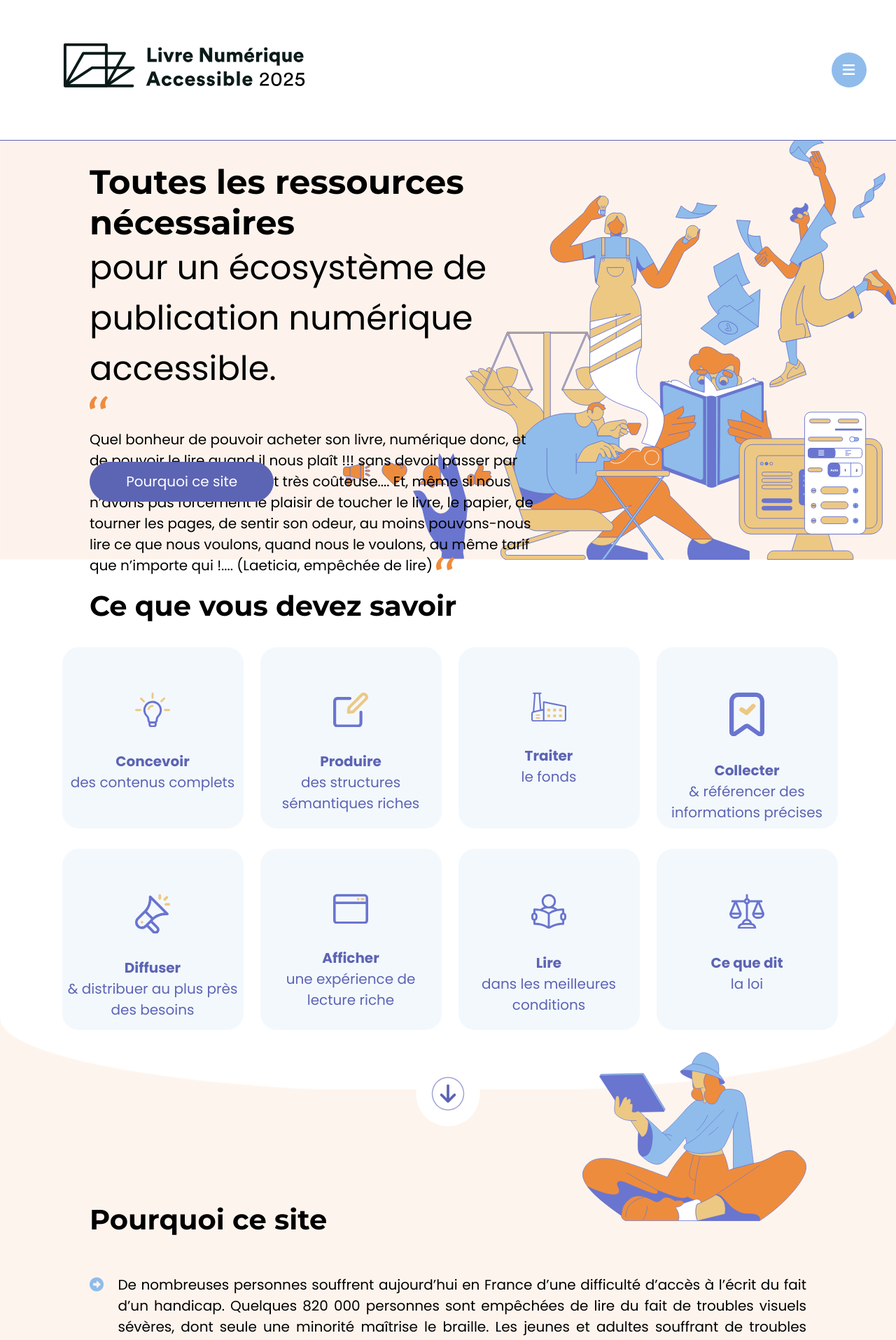
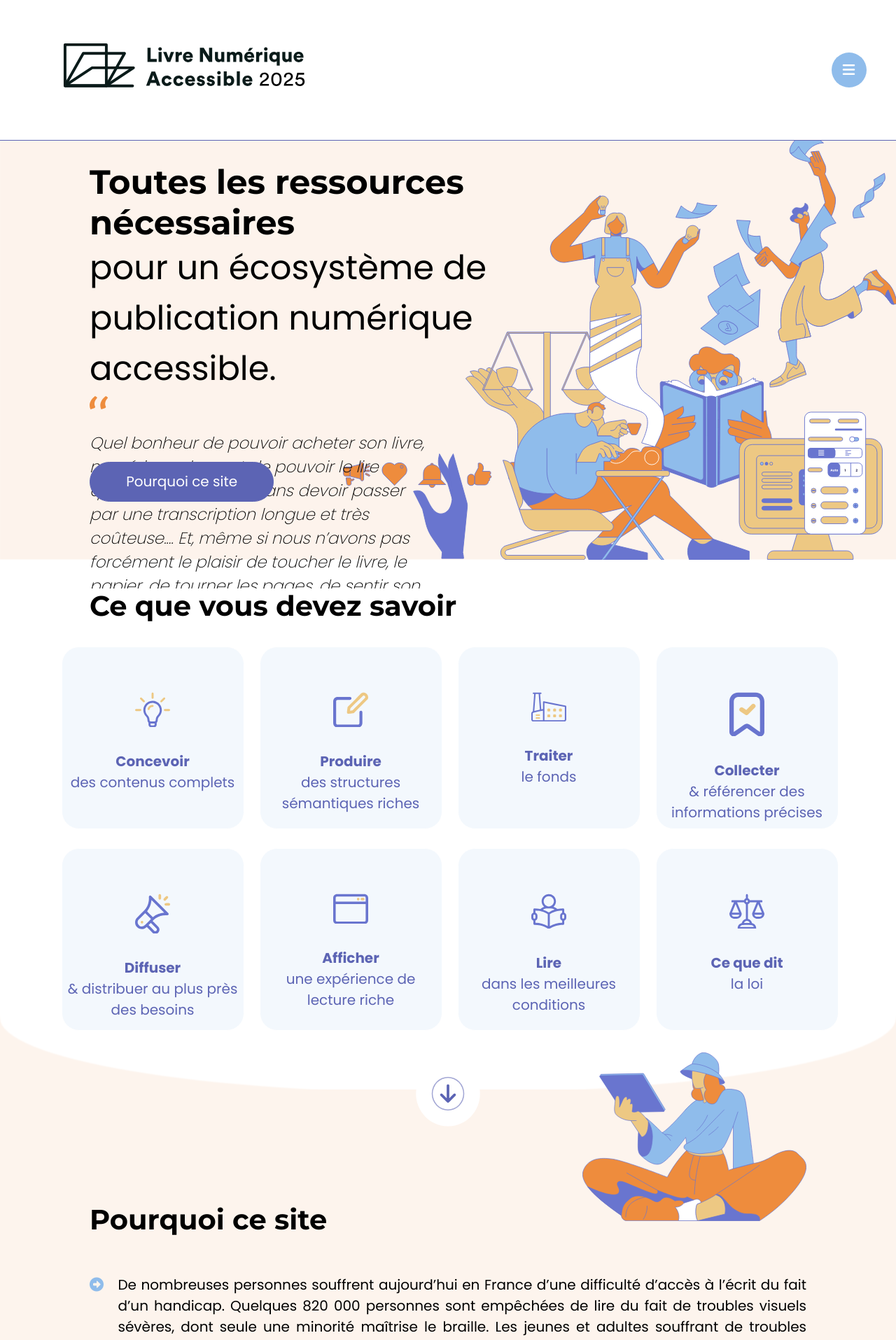
Before and after one commit to edition-accessible/lina25, a Jekyll site: the page built from index.markdown, in a window 1280 px wide. Shown: the top 1915 px of the page at 70% size. Built offline with Jekyll 4.4.1, drawn with Linux system fonts in a browser that asks for light colours; nearby versions of some CDN libraries.

Commit message:
modification graphiques 3eme passe

```diff
--- a/assets/sass/main.css
+++ b/assets/sass/main.css
@@ -423,26 +423,26 @@ footer ul a:hover span {
 .intro p {
   padding-bottom: 3%;
 }
-.intro > p {
+.intro .page__lead {
   font-weight: 200;
   font-style: italic;
   width: 75%;
   font-size: 23px;
 }
 @media screen and (max-width: 992px) {
-    .intro > p {
+  .intro .page__lead {
     font-weight: 400;
     width: 100%;
   }
 }
-.intro > p #apostrophe_fin {
+.intro .page__lead #apostrophe_fin {
   transform: rotate(180deg);
   width: 20px;
   margin-left: 2%;
   margin-bottom: 1%;
 }
 @media screen and (max-width: 576px) {
-    .intro > p #apostrophe_fin {
+  .intro .page__lead #apostrophe_fin {
     width: 15px;
   }
 }
@@ -891,7 +891,7 @@ img {
   font-family: "Poppins", sans-serif;
   font-weight: 400;
 }
-.document ul [class*="checkbox"] li {
+.document ul [class*=checkbox] li {
   list-style: none;
 }
 @media screen and (max-width: 992px) {
@@ -988,4 +988,4 @@ img {
 
 .fa-align-left {
   transform: translateX(18px);
-} /*# sourceMappingURL=main.css.map */
+}/*# sourceMappingURL=main.css.map */
--- a/assets/sass/pages/_home.scss
+++ b/assets/sass/pages/_home.scss
@@ -46,7 +46,7 @@
     p {
         padding-bottom: 3%;
     }
-    > p {
+    .page__lead {
         font-weight: 200;
         font-style: italic;
         width: 75%;
```
Also changed, not shown: pages/concevoir.md (+1 -2 lines). Lines whose indentation alone changed are shown as unchanged.
